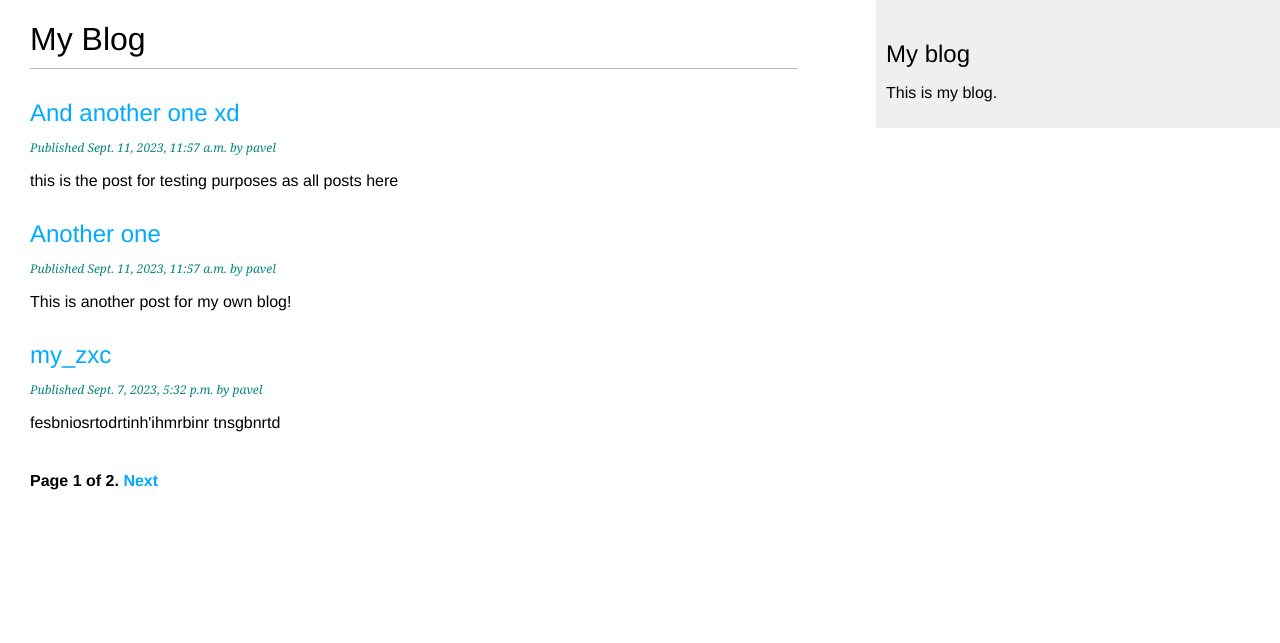
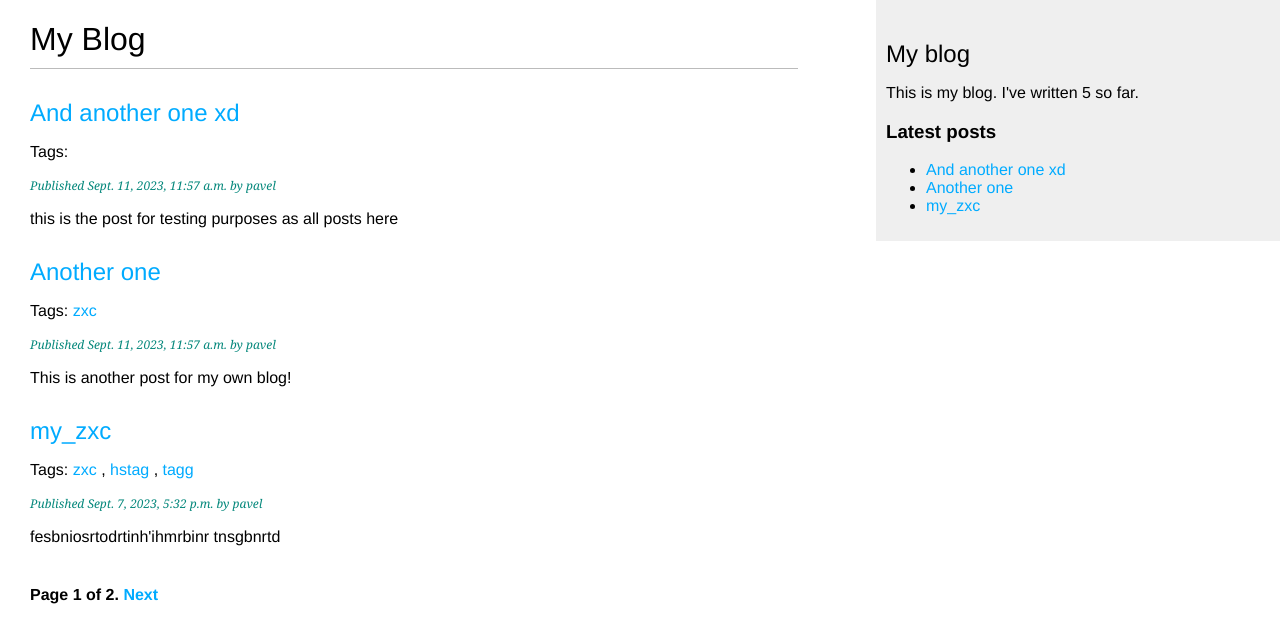
Before and after one commit to PavLeg1/mysite, a Django app: page /blog/ in a window 1280 px wide. Shown: the top 643 px of the page. Run offline with Django 4.2, Linux system fonts and the light colour scheme; data comes from the database, SQL or seed files in the repository; both versions use the stored data as it was after the commit; parts of the project's set-up code (start-up, migrations or seed data) failed here and were passed over.

Commit message:
Added latest posts links

```diff
--- a/blog/models.py
+++ b/blog/models.py
@@ -2,6 +2,7 @@ from django.db import models
 from django.utils import timezone
 from django.contrib.auth.models import User
 from django.urls import reverse
+from taggit.managers import TaggableManager
 
 
 class PublishedManager(models.Manager):
@@ -54,8 +55,9 @@ class Post(models.Model):
                               choices=Status.choices,
                               default=Status.DRAFT)
 
-    objects = models.Manager()  # Менеджер по-умолчанию
+    objects = models.Manager()      # Менеджер по-умолчанию
     published = PublishedManager()  # Конкретно-прикладной менеджер
+    tags = TaggableManager()        # Позволяет добавлять, извлекать и удалять теги из объектов Post
 
     class Meta:
         ordering = ['-publish']  # Отображение постов в порядке (сначала новые)
--- a/blog/templates/blog/base.html
+++ b/blog/templates/blog/base.html
@@ -1,3 +1,4 @@
+{% load blog_tags %}
 {% load static %}
 <!DOCTYPE html>
 <html lang="en">
@@ -15,7 +16,11 @@
     </div>
     <div id="sidebar">
         <h2>My blog</h2>
-        <p>This is my blog.</p>
+        <p>This is my blog.
+           I've written {% total_posts %} so far.
+        </p>
+        <h3>Latest posts</h3>
+        {% show_latest_posts 3 %}
     </div>
 </body>
 </html>
--- /dev/null
+++ b/blog/templates/blog/post/latest_posts.html
@@ -0,0 +1,7 @@
+<ul>
+    {% for post in latest_posts %}
+    <li>
+        <a href="{{ post.get_absolute_url }}">{{ post.title }}</a>
+    </li>
+    {% endfor %}
+</ul>
--- a/blog/templates/blog/post/list.html
+++ b/blog/templates/blog/post/list.html
@@ -2,16 +2,27 @@
 {% block title %}My Blog{% endblock %}
 {% block content %}
 <h1>My Blog</h1>
+{% if tag %}
+    <h2>Posts tagged with "{{ tag.name }}"</h2>
+{% endif %}
 {% for post in posts %}
 <h2>
 <a href="{{ post.get_absolute_url }}">
 {{ post.title }}
 </a>
 </h2>
+<p class="tags">Tags:
+    <!-- {{ post.tags.all|join:", " }}</p> Шаблонный метод join работает также как string.join() (конкатенация) -->
+    {% for tag in post.tags.all  %}
+    <a href="{% url "blog:post_list_by_tag" tag.slug %}">
+        {{ tag.name }}
+    </a>
+    {% if not forloop.last %}, {% endif %}
+    {% endfor %}
 <p class="date">
 Published {{ post.publish }} by {{ post.author }}
 </p>
 {{ post.body|truncatewords:30|linebreaks }}
 {% endfor %}
-{% include "pagination.html" with page=page_obj %}
+{% include "pagination.html" with page=posts %}
 {% endblock %}
--- /dev/null
+++ b/blog/templatetags/blog_tags.py
@@ -0,0 +1,16 @@
+from django import template
+from ..models import Post
+
+# Переменная, необходимая для создания / регистрации своих шаблонных тегов
+register = template.Library()
+
+# Простой шаблонный тег, возвращающий кол-во опубликованных постов
+@register.simple_tag             # Декоратор регистрирует функцию как simple_tag. При необходимости задать другое имя: @register.simple_tag(name='tag_name')
+def total_posts():
+    return Post.published.count()
+
+# теги включения возвращают словарь значений, используемый в качестве контекста для прорисовки заданного шаблона
+@register.inclusion_tag('blog/post/latest_posts.html')
+def show_latest_posts(count=5):
+    latest_posts = Post.published.order_by('-publish')[:count]
+    return {'latest_posts': latest_posts}
--- a/blog/urls.py
+++ b/blog/urls.py
@@ -10,17 +10,18 @@ app_name = 'blog'
 # Второй шаблон соотносится с представлением post_detail и принимает только один аргумент id, совпадающий с целым числом, заданным целым числом конвертора путей int
 urlpatterns = [
     # Представления поста при помощи функций:
-    # path('', views.post_list, name='post_list'),
-
+    path('', views.post_list, name='post_list'),
     # Использование класса для отображения url
-    path('', views.PostListView.as_view(), name='post_list'),
+    # path('', views.PostListView.as_view(), name='post_list'),
+    path('tag/<slug:tag_slug>/', views.post_list, name='post_list_by_tag'),
     # Для захвата значений из URL-адреса используются угловые скобки. Любое значение, указанное в шаблоне URL-адреса как <parameter>, записывается в качестве строкового литерала
     # Для конкретного сопоставления и возврата целого числа используются конверторы путей, например, <int:year>, <slug:post> и тд
     # url в строке теперь выглядит как год поста/месяц поста/день поста/слаг к посту
     path('<int:year>/<int:month>/<int:day>/<slug:post>', views.post_detail, name='post_detail'),
     path('<int:post_id>/share/', views.post_share, name='post_share'),
     # Представление для комментария к посту
-    path('<int:post_id>/comment/', views.post_comment, name='post_comment')
+    path('<int:post_id>/comment/', views.post_comment, name='post_comment'),
+
 ]
 
 # Создание файла urls.py для каждого приложения - лучший способ сделать приложения пригодными для реиспользования в других проектах
--- a/blog/views.py
+++ b/blog/views.py
@@ -5,10 +5,18 @@ from django.views.generic import ListView
 from .forms import EmailPostForm, CommentForm
 from django.core.mail import send_mail
 from django.views.decorators.http import require_POST
+from taggit.models import Tag
+from django.db.models import Count # Подсчет общего количества объектов
 
 
-def post_list(request):
+def post_list(request, tag_slug=None):
     post_list = Post.published.all()
+    tag=None
+    # Внутри этого представления формируется набор запросов, извлекающий все опубликованные посты, если имеется слаг этого тега - берется объект Tag с данным слагом
+    if tag_slug:
+        tag = get_object_or_404(Tag, slug=tag_slug)
+        post_list = post_list.filter(tags__in=[tag]) # Операция __in - поиск по полю
+
     # Постраничная разбивка с 3 постами на страницу
     # Создаем экземпляр класса Paginator с числом объектов на странице (у нас это по три поста на странице)
     paginator = Paginator(post_list, 3)
@@ -25,10 +33,11 @@ def post_list(request):
         # Если page_number вне диапазона - выдаем последнюю страницу
         posts = paginator.page(paginator.num_pages)
 
-    # Передаем номер страницы и объект posts в шаблон
+    # Передаем номер страницы, объект posts и теги tag в шаблон
     return render(request,
                   'blog/post/list.html',
-                  {'posts': posts})
+                  {'posts': posts,
+                   'tags': tag})
 
 
 def post_detail(request, year, month, day, post):
@@ -49,11 +58,20 @@ def post_detail(request, year, month, day, post):
     # Форма для комментирования пользователями
     form = CommentForm()
 
+    # Список схожих постов
+    # values_list возвращает кортежи со значениями заданных полей. Если передается flat=True передаются одиночные значения [1, 2, 3] вместо [(1,), (2,), (3,)]
+    # Далее берутся все посты с этими тегами, кроме текущего, применяется Count. Генерирует поле same_tags содержащее кол-во общих тегов
+    # Результат упорядочивается по числу общих тегов (в убывающем порядке) и по publish (если одинаковое кол-во тегов сначала отображаются последние посты)
+    post_tags_ids = post.tags.values_list('id', flat=True)
+    similar_posts = Post.published.filter(tags__in=post_tags_ids).exclude(id=post.id)
+    similar_posts = similar_posts.annotate(same_tags=Count('tags')).order_by('-same_tags', '-publish')[:4] # Получаем выборку из 4 предложенных постов
+
     return render(request,
                   'blog/post/detail.html',
                   {'post': post,
                    'comments': comments,
-                   'form': form})
+                   'form': form,
+                   'similar_posts': similar_posts})
 
 # Представление для отправки поста получая доступ к посту через его id используя функцию get_object_or_404()
 def post_share(request, post_id):
@@ -82,7 +100,7 @@ def post_share(request, post_id):
             # Текст письма с комментом (если есть)
             message = f"Read {post.title} at {post_url}\n\n\
                 {cd['name']} comments: {cd['comments']}"
-            send_mail(subject, message, 'zxc@gmail.com', [cd['to']])
+            send_mail(subject, message, 'mail@gmail.com', [cd['to']])
 
             # Письмо отправлено
             sent = True
--- a/mysite/settings.py
+++ b/mysite/settings.py
@@ -38,6 +38,7 @@ INSTALLED_APPS = [
     'django.contrib.messages',
     'django.contrib.staticfiles',
     'blog.apps.BlogConfig',
+    'taggit',
 ]
 
 MIDDLEWARE = [
@@ -128,8 +129,8 @@ DEFAULT_AUTO_FIELD = 'django.db.models.BigAutoField'
 
 # EMAIL INFO
 EMAIL_HOST = 'smtp.gmail.com'
-EMAIL_HOST_USER = 'zxc@gmail.com'
-EMAIL_HOST_PASSWORD = '************'
+EMAIL_HOST_USER = 'mail@gmail.com'
+EMAIL_HOST_PASSWORD = '***********'
 EMAIL_PORT = 587
 EMAIL_USE_TLS = True
 
--- a/requirements.txt
+++ b/requirements.txt
@@ -1,2 +1,3 @@
-Django= 4.1.11
-Python= 3.10.12
+django==4.1.11
+python==3.10.12
+django-taggit==3.0.0
```
Also changed, not shown: blog/templates/blog/post/detail.html (+10 -0 lines), blog/migrations/0004_post_tags.py (added), blog/templatetags/__init__.py (added), db.sqlite3.
